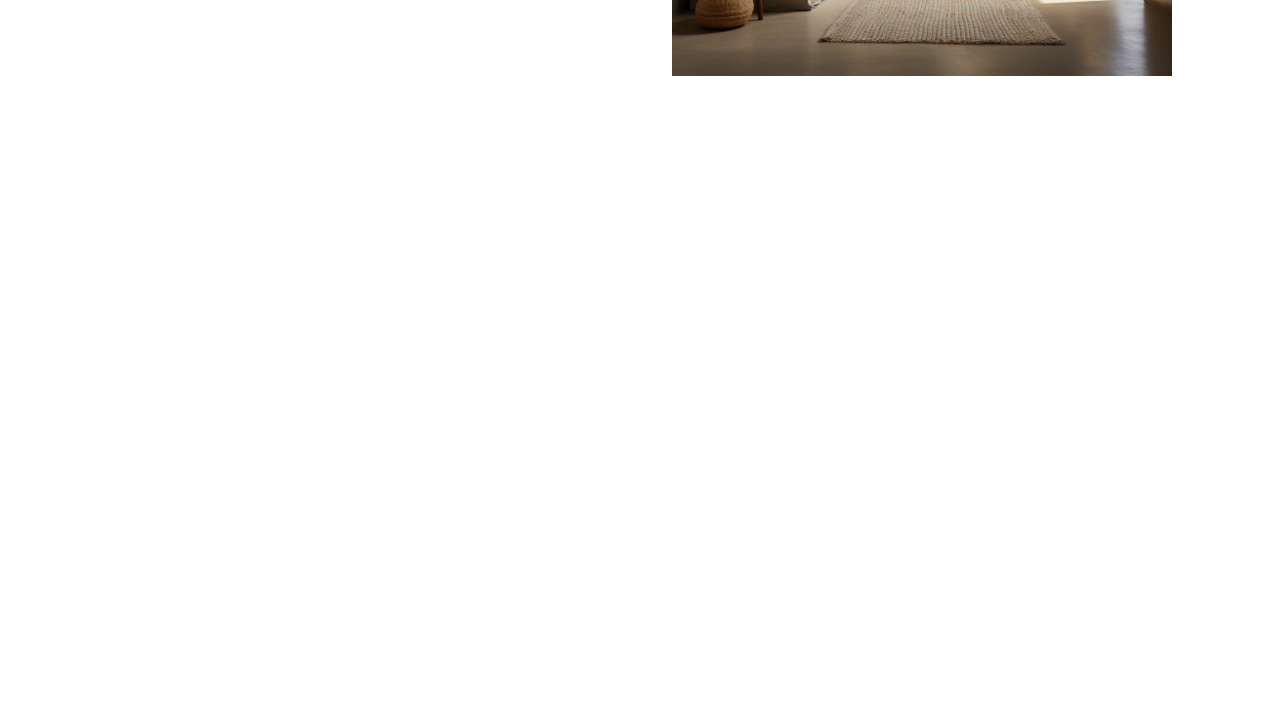
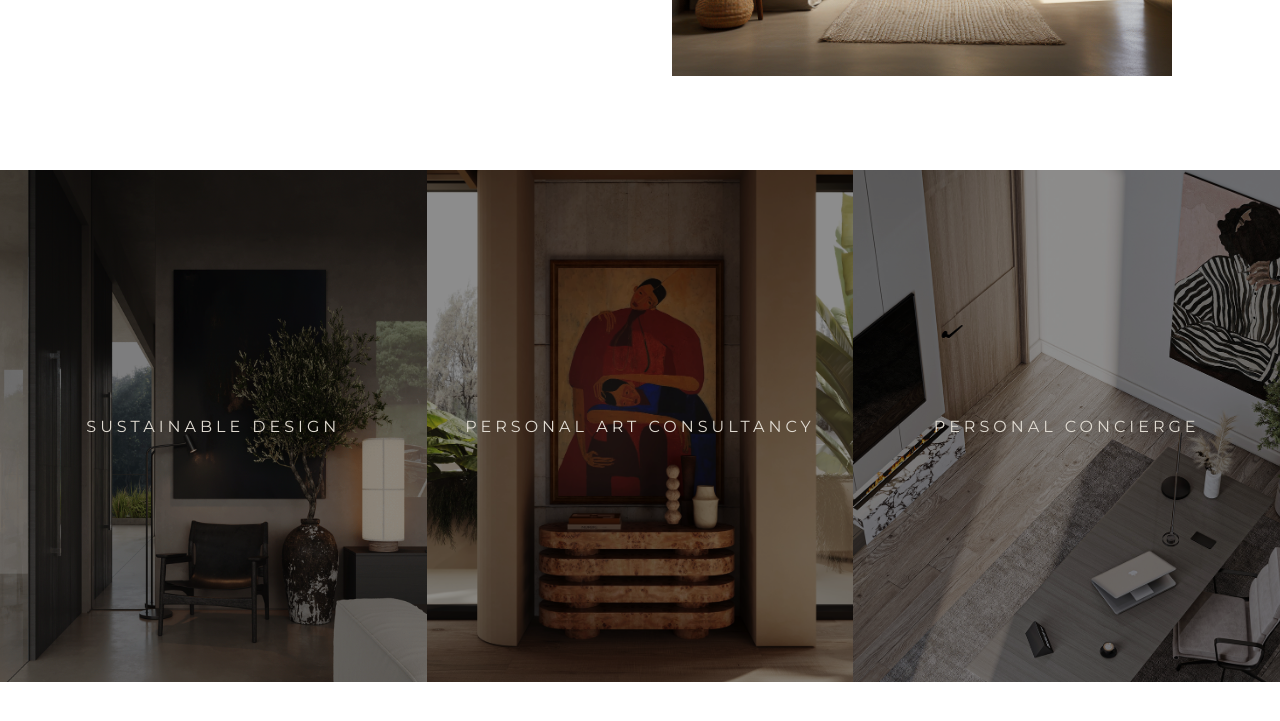
Before and after one commit to JoshTag/roomme-wp-site, a plain HTML site: page index.html in a window 1280 px wide. Shown: the part 1299-2020 px from the top of the page. Before the commit the page ends 1929 px from the top, so only its background shows below. Drawn offline with nearby package versions, Linux system fonts and the light colour scheme; a web font is replaced by a local one.

Commit message:
Carousel section completed

```diff
--- a/Assets/scripts.js
+++ b/Assets/scripts.js
@@ -1,3 +1,13 @@
+var elem = document.querySelector('.triple-column-carousel__carousel-container');
+var flkty = new Flickity( elem, {
+  // options
+  cellAlign: 'left',
+  contain: true,
+  pageDots: false,
+  wrapAround: true,
+  watchCSS: true
+});
+
 document.querySelectorAll('.image-and-accordion__accordion-header').forEach(header => {
   header.addEventListener('click', function() {
     const accordionItem = this.parentElement;
--- a/Assets/styles.css
+++ b/Assets/styles.css
@@ -241,13 +241,17 @@ body {
   }
 }
 
+.image-and-accordion__flex-container {
+  margin-bottom: 30px;
+}
+
 @media screen and (min-width: 769px) {
   .image-and-accordion__flex-container {
     display: flex;
     justify-content: space-between;
     width: 100%;
     max-width: 1100px;
-    margin: 50px 0;
+    margin: 50px 0 90px;
   }
 }
 
@@ -377,3 +381,91 @@ body {
     margin-top: 40px;
   }
 }
+
+/* Triple column/carousel */
+.triple-column-carousel {
+
+}
+
+.triple-column-carousel__carousel-container {
+
+}
+.triple-column-carousel__carousel-container:after {
+  content: 'flickity';
+  display: none; /* hide :after */
+}
+@media screen and ( min-width: 769px ) {
+  /* disable Flickity for large devices */
+  .triple-column-carousel__carousel-container:after {
+    content: '';
+  }
+  .triple-column-carousel__carousel-container {
+    display: flex;
+    flex-direction: row;
+    height: 40vw;
+  }
+}
+
+.triple-column-carousel__carousel-cell {
+  position: relative;
+  width: 100%;
+  height: 125vw;
+  display: flex;
+  flex-direction: column;
+  align-items: center;
+  justify-content: center;
+
+  border-radius: 5px;
+}
+@media screen and ( min-width: 769px ) {
+  .triple-column-carousel__carousel-cell {
+    height: 100%;
+  }
+}
+
+.triple-column-carousel__carousel-cell::before {
+  content: "";
+  position: absolute;
+  top: 0;
+  left: 0;
+  width: 100%;
+  height: 100%;
+  background-color: rgba(0,0,0,0.45);
+  z-index: -1;
+}
+
+.triple-column-carousel__cell-header {
+  color: #E0DBD2;
+  font-size: 13px;
+  font-style: normal;
+  font-weight: 400;
+  letter-spacing: 4px;
+  text-transform: uppercase;
+  text-align: center;
+  margin: 0 35px;
+}
+@media screen and ( min-width: 1100px ) {
+  .triple-column-carousel__cell-header {
+    font-size: 16px;
+  }
+}
+
+.triple-column-carousel__cell-image {
+  position: absolute;
+  top: 0;
+  left: 0;
+  width: 100%;
+  height: 100%;
+  object-fit: cover;
+  z-index: -2;
+}
+
+.flickity-prev-next-button {
+  opacity: 0.5;
+  width: 25px !important;
+  height: 25px !important;
+}
+
+.flickity-button-icon {
+
+}
--- a/index.html
+++ b/index.html
@@ -10,6 +10,10 @@
     <link rel="preconnect" href="https://fonts.gstatic.com" crossorigin>
     <link href="https://fonts.googleapis.com/css2?family=Fahkwang:wght@300&display=swap" rel="stylesheet">
     <link href="https://fonts.googleapis.com/css2?family=Fahkwang:wght@300&family=Montserrat:ital,wght@0,100..900;1,100..900&display=swap" rel="stylesheet">
+    <script src="//cdnjs.cloudflare.com/ajax/libs/jquery/1.8.3/jquery.min.js" type="text/javascript"></script>
+    <!-- Flickity -->
+    <link rel="stylesheet" href="https://npmcdn.com/flickity@2/dist/flickity.css">
+    <script src="https://npmcdn.com/flickity@2/dist/flickity.pkgd.js"></script>
 </head>
 <body>
   <nav class="header font-header">
@@ -77,6 +81,22 @@
       </div>
     </div>
   </section>
+  <section class="triple-column-carousel">
+    <div class="triple-column-carousel__carousel-container">
+      <div class="triple-column-carousel__carousel-cell">
+        <h3 class="triple-column-carousel__cell-header">SUSTAINABLE DESIGN</h3>
+        <img class="triple-column-carousel__cell-image" src="./Assets/carousel-1.png" />
+      </div>
+      <div class="triple-column-carousel__carousel-cell">
+        <h3 class="triple-column-carousel__cell-header">PERSONAL ART CONSULTANCY</h3>
+        <img class="triple-column-carousel__cell-image" src="./Assets/carousel-2.png" />
+      </div>
+      <div class="triple-column-carousel__carousel-cell">
+        <h3 class="triple-column-carousel__cell-header">PERSONAL CONCIERGE</h3>
+        <img class="triple-column-carousel__cell-image" src="./Assets/carousel-3.png" />
+      </div>
+    </div>
+  </section>
   <!-- Temp section to give site length. Delete when done -->
   <div style="height: 500px"></div>
   <script src="./Assets/scripts.js"></script>
```
Also changed, not shown: Assets/carousel-1.png (added), Assets/carousel-2.png (added), Assets/carousel-3.png (added), 1 other file.
